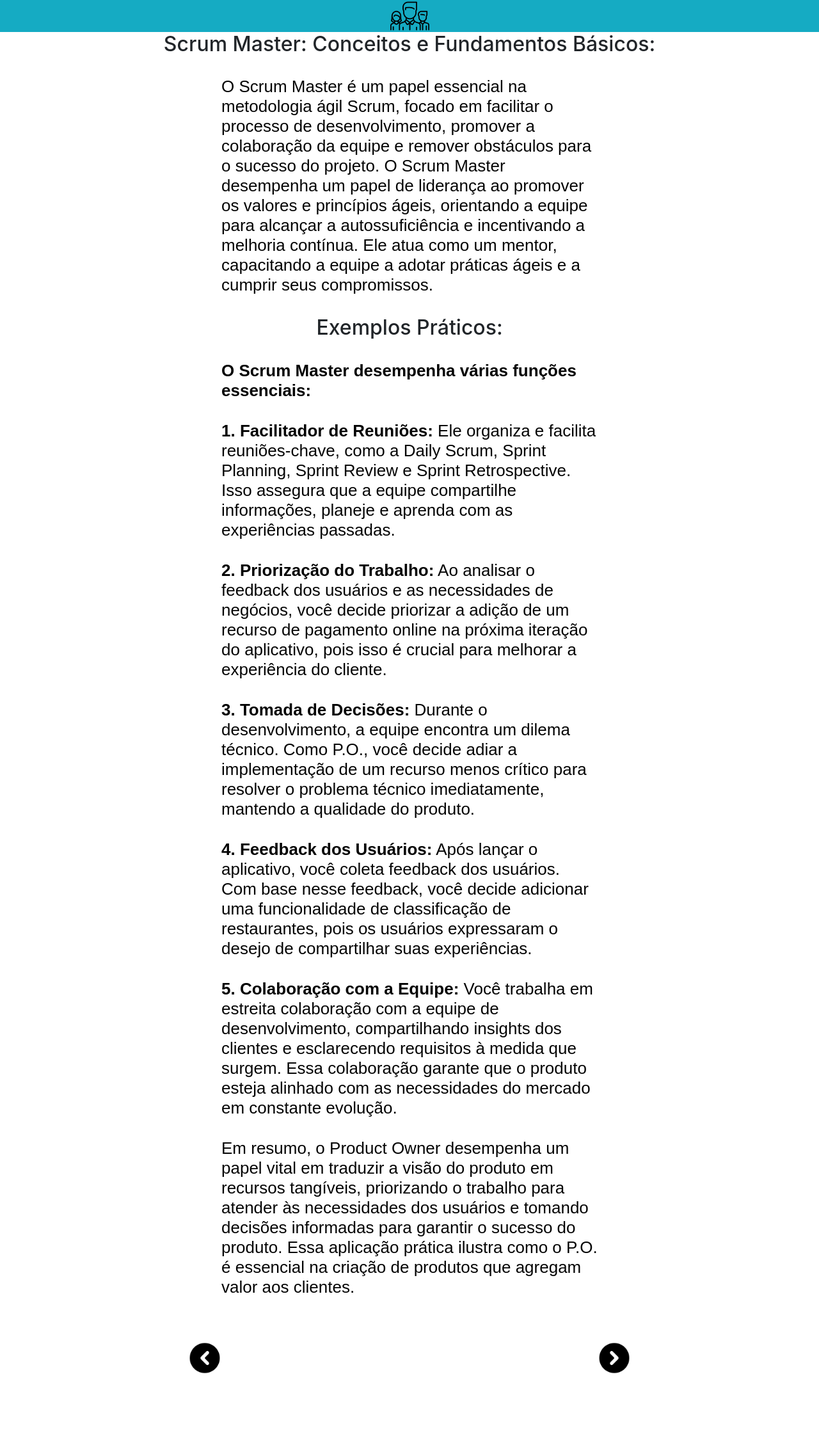
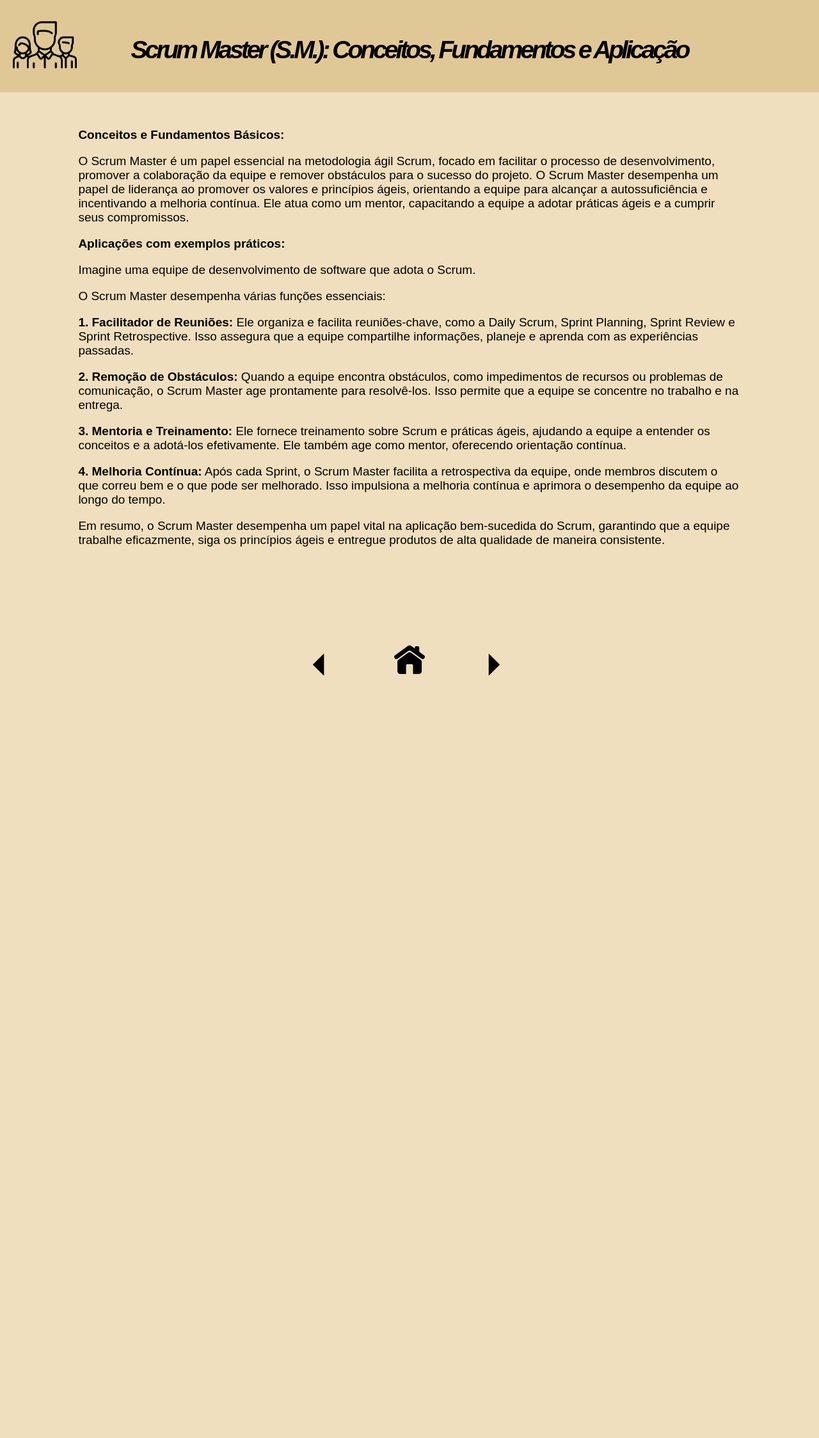
Before and after one commit to Ctrl-Shift-Dev/Plataforma-SCRUM, a Flask app: template src/templates/scrum_master.html in a window 1280 px wide. Shown: the whole page at 64% size. After the commit the page ends 1056 px from the top, so only its background shows below. Run offline with Flask 3, Linux system fonts and the light colour scheme; the template is opened without the code that fills it, so the values that code supplies are empty; some libraries are stand-ins or nearby versions.

Commit message:
Update scrum_master.html
alterado com base.html

```diff
--- a/src/templates/scrum_master.html
+++ b/src/templates/scrum_master.html
@@ -4,70 +4,82 @@
 <head>
     <meta charset="UTF-8">
     <meta name="viewport" content="width=device-width, initial-scale=1.0">
-    <title>Scrum Master</title>
-    <link rel="stylesheet" href="https://stackpath.bootstrapcdn.com/bootstrap/4.1.3/css/bootstrap.min.css"
-        integrity="sha384-MCw98/SFnGE8fJT3GXwEOngsV7Zt27NXFoaoApmYm81iuXoPkFOJwJ8ERdknLPMO" crossorigin="anonymous">
-    <link rel="stylesheet" href="../static/css/normalize.css">
-    <link rel="stylesheet" href="../static/css/style.css">
+    <title>Base Opcional</title>
+    <link rel="stylesheet" href="css/base.css">
 </head>
 
 <body>
     <header>
-        <a href="home.html">
-            <img src="../static/img/logo.png" alt="">
+        <a href="modulo1.html" class="logo-button">
+            <img src="img/equipe-logo.png" alt="logo">
         </a>
     </header>
+    <div class="title">
+        <h1><b>Scrum Master (S.M.): Conceitos, Fundamentos e Aplicação</b>
+            <h1>
+    </div>
+    </header>
 
+    <div class="content">
 
-
-        <h2 class="subtitulo">Scrum Master: Conceitos e Fundamentos Básicos:</h2>
+        <p><b>Conceitos e Fundamentos Básicos:</b></p>
 
         <p>O Scrum Master é um papel essencial na metodologia ágil Scrum, focado em facilitar o processo de
-            desenvolvimento, promover a colaboração da equipe e remover obstáculos para o sucesso do projeto.
+            desenvolvimento, promover a colaboração da equipe e remover obstáculos para o sucesso do projeto. O Scrum
+            Master desempenha um papel de liderança ao promover os valores e princípios ágeis, orientando a equipe para
+            alcançar a autossuficiência e incentivando a melhoria contínua. Ele atua como um mentor, capacitando a
+            equipe a adotar práticas ágeis e a cumprir seus compromissos.</p>
 
-            O Scrum Master desempenha um papel de liderança ao promover os valores e princípios ágeis, orientando a
-            equipe para alcançar a autossuficiência e incentivando a melhoria contínua. Ele atua como um mentor,
-            capacitando a equipe a adotar práticas ágeis e a cumprir seus compromissos.</p>
+        <p><b>Aplicações com exemplos práticos:</b></p>
 
-            <h2 class="subtitulo"> Exemplos Práticos:</h2>
+        <p> Imagine uma equipe de desenvolvimento de software que adota o Scrum.</p>
 
-       <p><b>O Scrum Master desempenha várias funções essenciais:</b></p>
+        <p>O Scrum Master desempenha várias funções essenciais:</p>
 
         <p><b>1. Facilitador de Reuniões:</b> Ele organiza e facilita reuniões-chave, como a Daily Scrum, Sprint
             Planning, Sprint Review e Sprint Retrospective. Isso assegura que a equipe compartilhe informações, planeje
-            e aprenda com as experiências passadas.
+            e aprenda
+            com as experiências passadas.</p>
 
-        <p><b>2. Priorização do Trabalho:</b> Ao analisar o feedback dos usuários e as necessidades de negócios, você
-            decide priorizar a adição de um recurso de pagamento online na próxima iteração do aplicativo, pois isso é
-            crucial para melhorar a experiência do cliente.</p>
+        <p><b>2. Remoção de Obstáculos:</b> Quando a equipe encontra obstáculos, como impedimentos de recursos ou
+            problemas de comunicação, o Scrum Master age prontamente para resolvê-los. Isso permite que a equipe se
+            concentre no trabalho e na entrega.</p>
 
-        <p><b>3. Tomada de Decisões:</b> Durante o desenvolvimento, a equipe encontra um dilema técnico. Como P.O., você
-            decide adiar a implementação de um recurso menos crítico para resolver o problema técnico imediatamente,
-            mantendo a qualidade do produto.</p>
+        <p><b>3. Mentoria e Treinamento:</b> Ele fornece treinamento sobre Scrum e práticas ágeis, ajudando a equipe a
+            entender os conceitos e a adotá-los efetivamente. Ele também age como mentor, oferecendo orientação
+            contínua.</p>
 
-        <p><b>4. Feedback dos Usuários:</b> Após lançar o aplicativo, você coleta feedback dos usuários. Com base nesse
-            feedback, você decide adicionar uma funcionalidade de classificação de restaurantes, pois os usuários
-            expressaram o desejo de compartilhar suas experiências.</p>
+        <p><b>4. Melhoria Contínua:</b> Após cada Sprint, o Scrum Master facilita a retrospectiva da equipe, onde
+            membros discutem o que correu bem e o que pode ser melhorado. Isso impulsiona a melhoria contínua e aprimora
+            o desempenho da equipe ao longo do tempo.</p>
 
-        <p><b>5. Colaboração com a Equipe:</b> Você trabalha em estreita colaboração com a equipe de desenvolvimento,
-            compartilhando insights dos clientes e esclarecendo requisitos à medida que surgem. Essa colaboração garante
-            que o produto esteja alinhado com as necessidades do mercado em constante evolução.</p>
+        <p>Em resumo, o Scrum Master desempenha um papel vital na aplicação bem-sucedida do Scrum, garantindo que a
+           equipe trabalhe eficazmente, siga os princípios ágeis e entregue produtos de alta qualidade de maneira
+           consistente.</p>
 
-        <p>Em resumo, o Product Owner desempenha um papel vital em traduzir a visão do produto em recursos tangíveis,
-            priorizando o trabalho para atender às necessidades dos usuários e tomando decisões informadas para garantir
-            o sucesso do produto. Essa aplicação prática ilustra como o P.O. é essencial na criação de produtos que
-            agregam valor aos clientes.</p>
+    </div>
 
-     <!-- passar pagina -->
+    </div>
 
-     <span class="flecha">
-        <a href="">
-            <img src="../static/img/flecha esquerda .png" alt="">
-        </a>
-        <a href="">
-            <img src="../static/img/flecha direita .png" alt="">
-        </a>
-    </span>
+    <div class="button-container">
+        <button class="back-button" onclick="location.href='modulo1.html'">
+            <div class="back">
+                <img src="img/back.png" alt="back">
+            </div>
+        </button>
+
+        <button class="home-button" onclick="location.href='modulo1.html'">
+            <div class="">
+                <img src="img/home.png" alt="back">
+            </div>
+        </button>
+
+        <button class="next-button" onclick="location.href='product_owner.html'">
+            <div class="next">
+                <img src="img/next.png" alt="back">
+            </div>
+        </button>
+    </div>
 
 </body>
 
```
